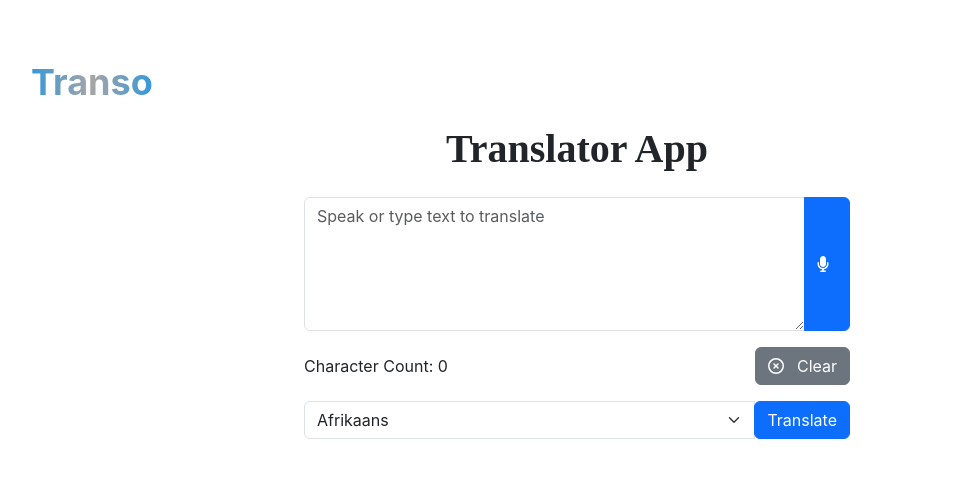
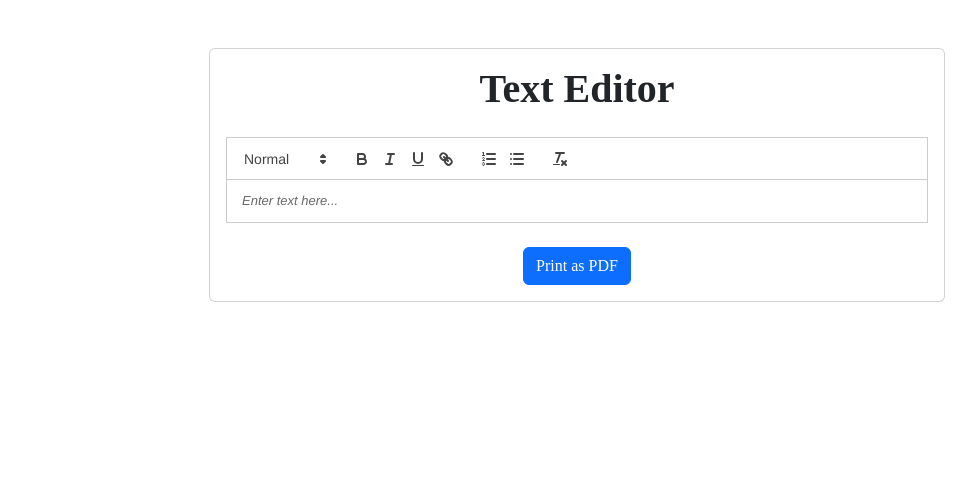
Before and after one commit to nikhilscaria3/Translator, a React (Create React App) app in the folder client/: page /pdf in a window 1280 px wide. Shown: the top 478 px of the page, without its empty margins (63-1039 px from the left). Built offline with nearby package versions, Linux system fonts and the light colour scheme.

Commit message:
update as pdf

```diff
--- a/client/package.json
+++ b/client/package.json
@@ -14,8 +14,11 @@
     "axios": "^1.5.1",
     "franc": "^6.1.0",
     "franc-min": "^6.1.0",
+    "html2pdf.js": "^0.10.1",
     "react": "^18.2.0",
     "react-dom": "^18.2.0",
+    "react-quill": "^2.0.0",
+    "react-router-dom": "^6.17.0",
     "react-scripts": "5.0.1",
     "web-vitals": "^2.1.4"
   },
--- /dev/null
+++ b/client/src/App.js
@@ -0,0 +1,21 @@
+import React from 'react';
+import { BrowserRouter, Route, Routes } from 'react-router-dom';
+// Correct the file path if necessary
+import PDFMAKER from './components/pdfmaker';
+import TRANSLATOR from './components/translator';
+
+
+function App() {
+  return (
+    <BrowserRouter>
+      <Routes>
+
+        <Route path="/pdf" element={<PDFMAKER />} />
+        <Route path="/" element={<TRANSLATOR />} />
+
+      </Routes>
+    </BrowserRouter>
+  );
+}
+
+export default App;
--- /dev/null
+++ b/client/src/components/pdfmaker.js
@@ -0,0 +1,61 @@
+import React, { useState, useEffect } from 'react';
+import ReactQuill from 'react-quill';
+import 'react-quill/dist/quill.snow.css';
+import '../styles/PDFMaker.css';
+
+function PDFMaker() {
+  // Load the editor content from local storage or set an initial value
+  const [editorHtml, setEditorHtml] = useState(() => {
+    const storedContent = localStorage.getItem('editorContent');
+    return storedContent ? storedContent : '';
+  });
+
+  // Save editor content to local storage whenever it changes
+  useEffect(() => {
+    localStorage.setItem('editorContent', editorHtml);
+  }, [editorHtml]);
+
+  const handlePrintPDF = () => {
+    const printWindow = window.open('', '', 'width=600,height=600');
+    printWindow.document.open();
+    printWindow.document.write(`
+      <html>
+        <head>
+          <title>PDF Output</title>
+          <link rel="stylesheet" href="path/to/your/print-styles.css" type="text/css" media="print">
+        </head>
+        <body>
+          ${editorHtml}
+        </body>
+      </html>
+    `);
+    printWindow.document.close();
+    printWindow.print();
+  };
+
+  return (
+    <div className="container mt-5">
+      <div className="row">
+        <div className="col-lg-8 offset-lg-2">
+          <div className="card">
+            <div className="card-body">
+              <h1 className="card-title text-center mb-4">Text Editor</h1>
+              <div className="editor-container">
+                <ReactQuill
+                  value={editorHtml}
+                  onChange={setEditorHtml}
+                  placeholder="Enter text here..."
+                />
+              </div>
+              <div className="text-center mt-4">
+                <button className="btn btn-primary" onClick={handlePrintPDF}>Print as PDF</button>
+              </div>
+            </div>
+          </div>
+        </div>
+      </div>
+    </div>
+  );
+}
+
+export default PDFMaker;
--- a/client/src/components/translator.js
+++ b/client/src/components/translator.js
@@ -5,6 +5,7 @@ import { FontAwesomeIcon } from "@fortawesome/react-fontawesome";
 import { faMicrophone, faVolumeUp } from "@fortawesome/free-solid-svg-icons";
 import axios from '../utils/baseapi'; // Import Axios
 import '../styles/translator.css'
+import { useNavigate } from "react-router-dom";
 const languages = [
     { code: "af", name: "Afrikaans" },
     { code: "sq", name: "Albanian" },
@@ -38,7 +39,7 @@ const languages = [
     { code: "ml", name: "Malayalam" },
 ];
 
-function App() {
+function TRANSLATOR() {
     const [text, setText] = useState("");
     const [translatedText, setTranslatedText] = useState("");
     const [targetLanguage, setTargetLanguage] = useState("es");
@@ -46,7 +47,7 @@ function App() {
     const [loading, setLoading] = useState(false);
     const [isRecording, setIsRecording] = useState(false);
     const textareaRef = useRef();
-
+    const navigate = useNavigate()
     useEffect(() => {
         // Load translation history from localStorage
         const translationHistory = JSON.parse(localStorage.getItem("translationHistory")) || [];
@@ -135,6 +136,10 @@ function App() {
         }
     };
 
+    const handlenavigate = () => {
+        navigate('/pdf')
+    }
+
     return (
         <div className="container mt-5">
             <nav className="navbar navbar-expand-lg navbar-light ">
@@ -142,7 +147,7 @@ function App() {
                     <a className="navbar-brand" href="/">
                         <h1 className='navbrand'>Transo</h1>
                     </a>
-
+                    <button className="navigatepdfbutton" onClick={handlenavigate}>Create PDF</button>
                 </div>
                 {/* ... Navigation bar content ... */}
             </nav>
@@ -224,4 +229,4 @@ function App() {
     );
 }
 
-export default App;
+export default TRANSLATOR;
--- a/client/src/index.js
+++ b/client/src/index.js
@@ -1,7 +1,7 @@
 import React from 'react';
 import ReactDOM from 'react-dom/client';
 import './index.css';
-import App from './components/translator';
+import App from './App';
 
 const root = ReactDOM.createRoot(document.getElementById('root'));
 root.render(
--- a/client/src/styles/translator.css
+++ b/client/src/styles/translator.css
@@ -12,3 +12,16 @@
     font-family: 'Times New Roman', Times, serif;
     font-weight: 600;
 }
+
+.navigatepdfbutton{
+    background-color: #2ecc71; /* Set button background color */
+    color: #fff; /* Set button text color */
+    border: none;
+    margin-left: 10px; /* Add some space between brand name and button */
+    cursor: pointer;
+    transition: background-color 0.3s ease; /* Add smooth transition effect */
+  }
+
+  .navigatepdfbutton:hover {
+    background-color: #27ae60; /* Change button background color on hover */
+  }
```
Also changed, not shown: client/src/styles/PDFMaker.css (added), 2 other files (tests, documents, lock files or other folders). Lines whose indentation alone changed are shown as unchanged.
